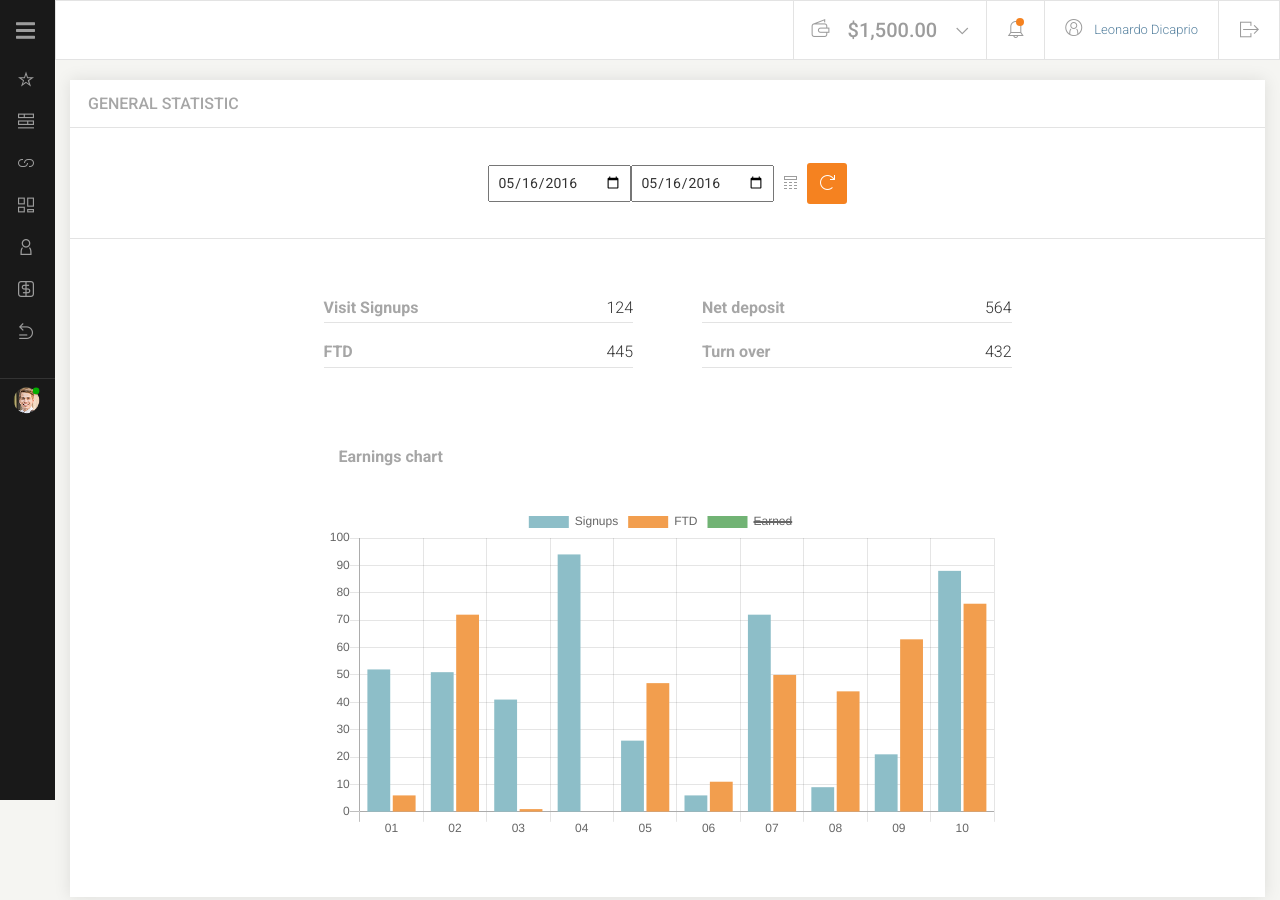
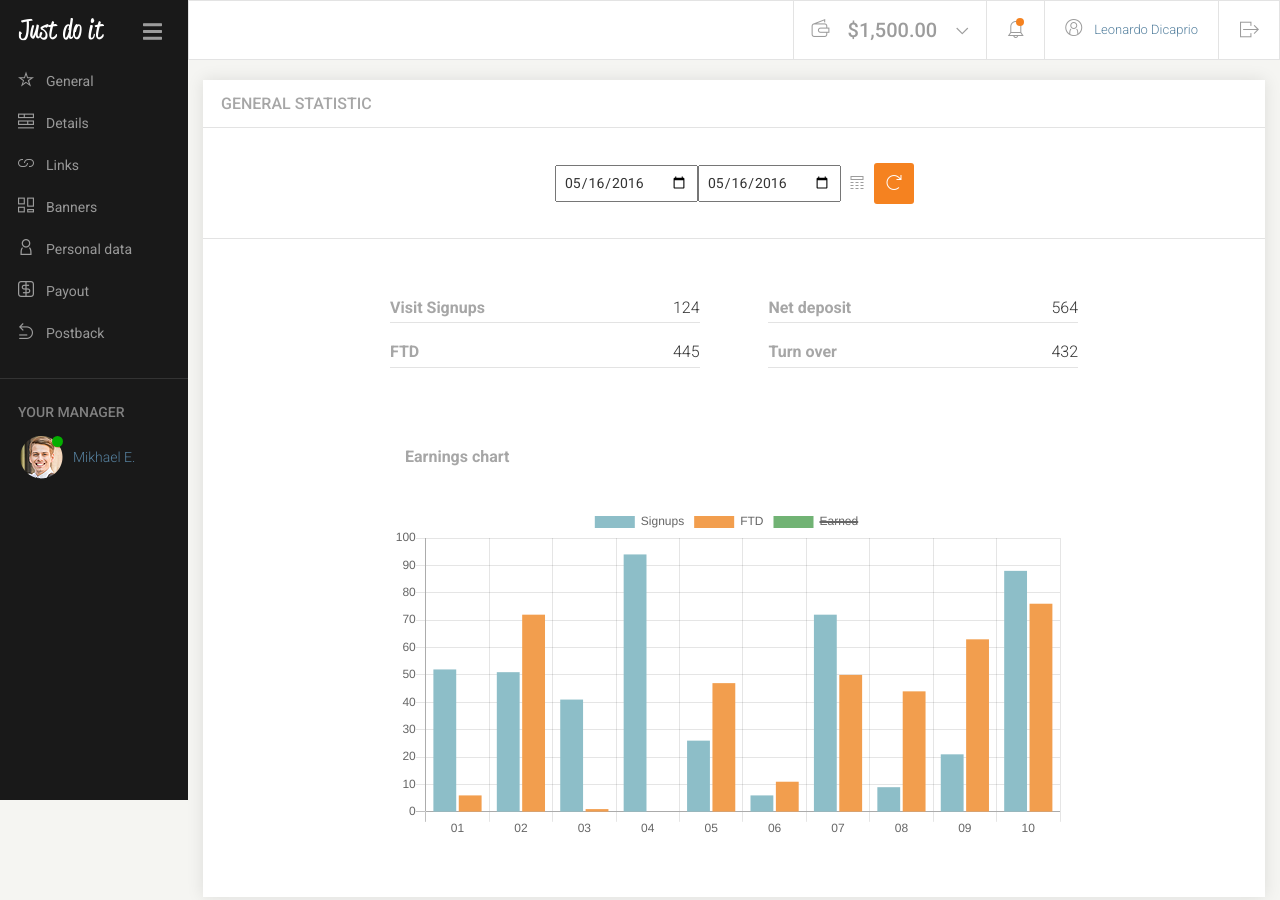
Before and after one commit to PawelZurawka/Admin-Panel, a website: page index.html in a window 1280 px wide. Shown: the top 900 px of the page. Drawn offline with nearby package versions, Linux system fonts and the light colour scheme.

Commit message:
Change some styles and classes

```diff
--- a/index.html
+++ b/index.html
@@ -11,7 +11,7 @@
 </head>
 <body>
     <header class="header">
-        <ul class="container--fluid container--fluid-narrow-menu header__list">
+        <ul class="container--fluid header__list">
             <li class="header__wallet">
                 <button class="header__wallet-button header__button">
                     <i class="icon icon-wallet header__wallet-icon"></i>
@@ -33,66 +33,66 @@
             </button>
         </ul>
     </header>
-    <aside class="sidebar sidebar-narrow">
-        <div class="sidebar__logo-wrapper sidebar-narrow__logo-wrapper">
-            <h1><img class="sidebar__logo sidebar-narrow__logo" src="images/logo.png" alt="logo"></h1>
-            <button class="sidebar__hamburger-icon sidebar-narrow__hamburger-icon icon icon-hamburger" id="hamburger"></button>
+    <aside class="sidebar">
+        <div class="sidebar__logo-wrapper">
+            <h1><img class="sidebar__logo" src="images/logo.png" alt="logo"></h1>
+            <button class="sidebar__hamburger-icon icon icon-hamburger" id="hamburger"></button>
         </div>
         <ul class="sidebar__list">
             <li class="sidebar__item">
                 <a class="sidebar__link" href="#general">
-                    <i class="icon icon-general sidebar__icon sidebar-narrow__icon"></i>
-                    <span class="sidebar__tab-name sidebar-narrow__tab-name">General</span>
+                    <i class="icon icon-general sidebar__icon"></i>
+                    <span class="sidebar__tab-name">General</span>
                 </a>
             </li>
             <li class="sidebar__item">
                 <a class="sidebar__link" href="#" id="details">
-                    <i class="icon icon-details sidebar__icon sidebar-narrow__icon"></i>
-                    <span class="sidebar__tab-name sidebar-narrow__tab-name">Details</span>
+                    <i class="icon icon-details sidebar__icon"></i>
+                    <span class="sidebar__tab-name">Details</span>
                 </a>
             </li>
             <li class="sidebar__item">
                 <a class="sidebar__link" href="#" id="links">
-                    <i class="icon icon-links sidebar__icon sidebar-narrow__icon"></i>
-                    <span class="sidebar__tab-name sidebar-narrow__tab-name">Links</span>
+                    <i class="icon icon-links sidebar__icon"></i>
+                    <span class="sidebar__tab-name">Links</span>
                 </a>
             </li>
             <li class="sidebar__item">
                 <a class="sidebar__link" href="#" id="banners">
-                    <i class="icon icon-banners sidebar__icon sidebar-narrow__icon"></i>
-                    <span class="sidebar__tab-name sidebar-narrow__tab-name">Banners</span>
+                    <i class="icon icon-banners sidebar__icon"></i>
+                    <span class="sidebar__tab-name">Banners</span>
                 </a>
             </li>
             <li class="sidebar__item">
                 <a class="sidebar__link" href="#" id="personal-data">
-                    <i class="icon icon-personaldata sidebar__icon sidebar-narrow__icon"></i>
-                    <span class="sidebar__tab-name sidebar-narrow__tab-name">Personal data</span>
+                    <i class="icon icon-personaldata sidebar__icon"></i>
+                    <span class="sidebar__tab-name">Personal data</span>
                 </a>
             </li>
             <li class="sidebar__item">
                 <a class="sidebar__link" href="#" id="payout">
-                    <i class="icon icon-payout sidebar__icon sidebar-narrow__icon"></i>
-                    <span class="sidebar__tab-name sidebar-narrow__tab-name">Payout</span>
+                    <i class="icon icon-payout sidebar__icon"></i>
+                    <span class="sidebar__tab-name">Payout</span>
                 </a>
             </li>
             <li class="sidebar__item">
                 <a class="sidebar__link" href="#" id="postback">
-                    <i class="icon icon-postback sidebar__icon sidebar-narrow__icon"></i>
-                    <span class="sidebar__tab-name sidebar-narrow__tab-name">Postback</span>
+                    <i class="icon icon-postback sidebar__icon"></i>
+                    <span class="sidebar__tab-name">Postback</span>
                 </a>
             </li>
         </ul>
         <div class="sidebar__manager">
-            <h2 class="sidebar__manager-header sidebar-narrow__manager-header">your manager</h2>
+            <h2 class="sidebar__manager-header">your manager</h2>
             <div class="sidebar__manager-wrapper">
-                <div class="sidebar__manager-photo sidebar-narrow__manager-photo">
+                <div class="sidebar__manager-photo">
                     <img src="images/manager.png" alt="manager photo">
                 </div>
-                <p class="sidebar__manager-name sidebar-narrow__manager-name"> mikhael e.</p>
+                <p class="sidebar__manager-name"> mikhael e.</p>
             </div>
         </div>
     </aside>
-    <section class="statistic container--fluid container--fluid-narrow-menu">
+    <section class="statistic container--fluid">
         <div class="statistic__container container" id="general">
             <h2 class="statistic__header section__header-main-title">general statistic</h2>
             <div class="statistic__date-selection">
@@ -135,7 +135,7 @@
             </div>
         </div>
     </section>
-    <section class="links container--fluid container--fluid-narrow-menu">
+    <section class="links container--fluid">
         <div class="links__container container">
             <h2 class="links__header section__header-main-title">links</h2>
             <div class="links__button-wrapper">
--- a/sass/sections/_sidebar.scss
+++ b/sass/sections/_sidebar.scss
@@ -22,8 +22,8 @@
     &__hamburger-icon {
         font-size: 19px;
         cursor: pointer;
-        padding-right: 20px;
-        padding-top: 7px;
+        margin-right: 20px;
+        margin-top: 7px;
         background-color: $sidebar-bg-color;
         border: none;
         outline: none;
@@ -140,13 +140,10 @@
         justify-content: center;
     }
 
-    &__hamburger-icon {
-        margin-right: 8px;
-    }
-
     &__tab-name {
         display: none;
     }
+
     &__manager-header {
         display: none;
     }
```
Also changed, not shown: css/style.css, 1 other file.
